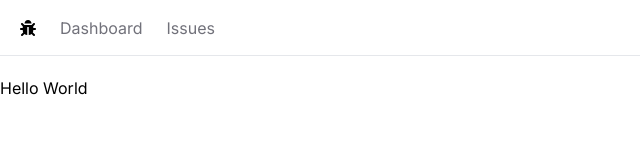
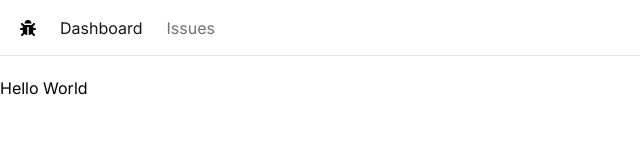
Before and after one commit to xtan9/issue-tracker-prod, a Next.js app: page / in a window 1280 px wide. Shown: the top 160 px of the page, without its empty margins (0-640 px from the left). Built offline with nearby package versions, Linux system fonts and the light colour scheme.

Commit message:
style th eactive link in the navbar

```diff
--- a/app/NavBar.tsx
+++ b/app/NavBar.tsx
@@ -1,8 +1,12 @@
+"use client";
 import Link from "next/link";
+import { usePathname } from "next/navigation";
 import React from "react";
 import { FaBug } from "react-icons/fa";
+import classnames from "classnames";
 
 const NavBar = () => {
+  const currentPath = usePathname();
   const links = [
     { label: "Dashboard", href: "/" },
     { label: "Issues", href: "/issues" },
@@ -15,7 +19,11 @@ const NavBar = () => {
       <ul className="flex space-x-6">
         {links.map(({ href, label }) => (
           <Link
-            className="text-zinc-500 hover:text-zinc-800 transition-colors"
+            className={classnames({
+              "text-zinc-900": href === currentPath,
+              "text-zinc-500": href !== currentPath,
+              "hover:text-zinc-800": true,
+            })}
             href={href}
           >
             {label}
--- /dev/null
+++ b/app/issues/page.tsx
@@ -0,0 +1,7 @@
+import React from "react";
+
+const IssuesPage = () => {
+  return <div>IssuesPage</div>;
+};
+
+export default IssuesPage;
--- a/app/layout.tsx
+++ b/app/layout.tsx
@@ -1,22 +1,26 @@
-import type { Metadata } from 'next'
-import { Inter } from 'next/font/google'
-import './globals.css'
+import type { Metadata } from "next";
+import { Inter } from "next/font/google";
+import "./globals.css";
+import NavBar from "./NavBar";
 
-const inter = Inter({ subsets: ['latin'] })
+const inter = Inter({ subsets: ["latin"] });
 
 export const metadata: Metadata = {
-  title: 'Create Next App',
-  description: 'Generated by create next app',
-}
+  title: "Create Next App",
+  description: "Generated by create next app",
+};
 
 export default function RootLayout({
   children,
 }: {
-  children: React.ReactNode
+  children: React.ReactNode;
 }) {
   return (
     <html lang="en">
-      <body className={inter.className}>{children}</body>
+      <body className={inter.className}>
+        <NavBar />
+        {children}
+      </body>
     </html>
-  )
+  );
 }
--- a/app/page.tsx
+++ b/app/page.tsx
@@ -1,10 +1,6 @@
-import Image from "next/image";
-import NavBar from "./NavBar";
-
 export default function Home() {
   return (
     <>
-      <NavBar></NavBar>
       <main>Hello World</main>
     </>
   );
--- a/package.json
+++ b/package.json
@@ -9,6 +9,7 @@
     "lint": "next lint"
   },
   "dependencies": {
+    "classnames": "^2.3.2",
     "next": "14.0.4",
     "react": "^18",
     "react-dom": "^18",
```
Also changed, not shown: 1 other file (tests, documents, lock files or other folders).
